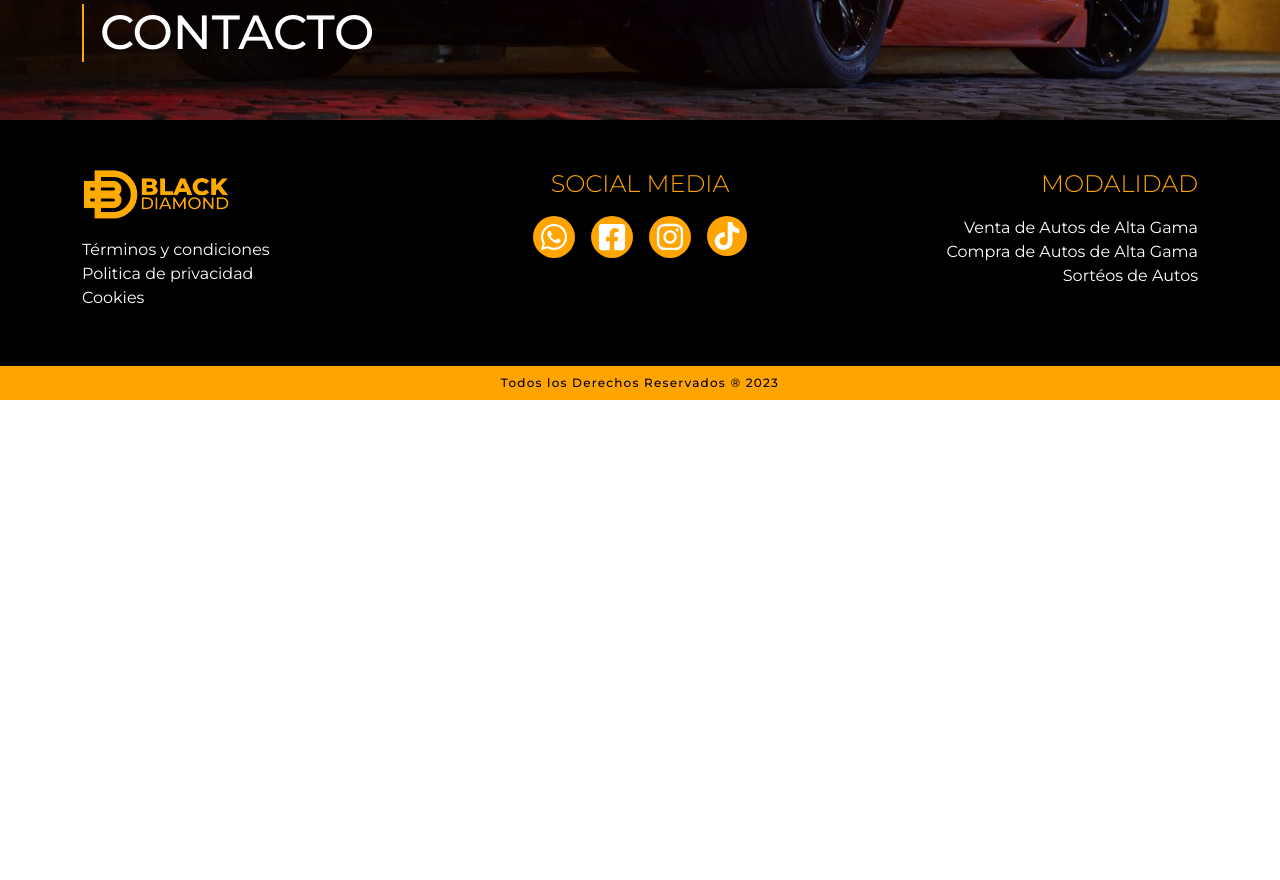
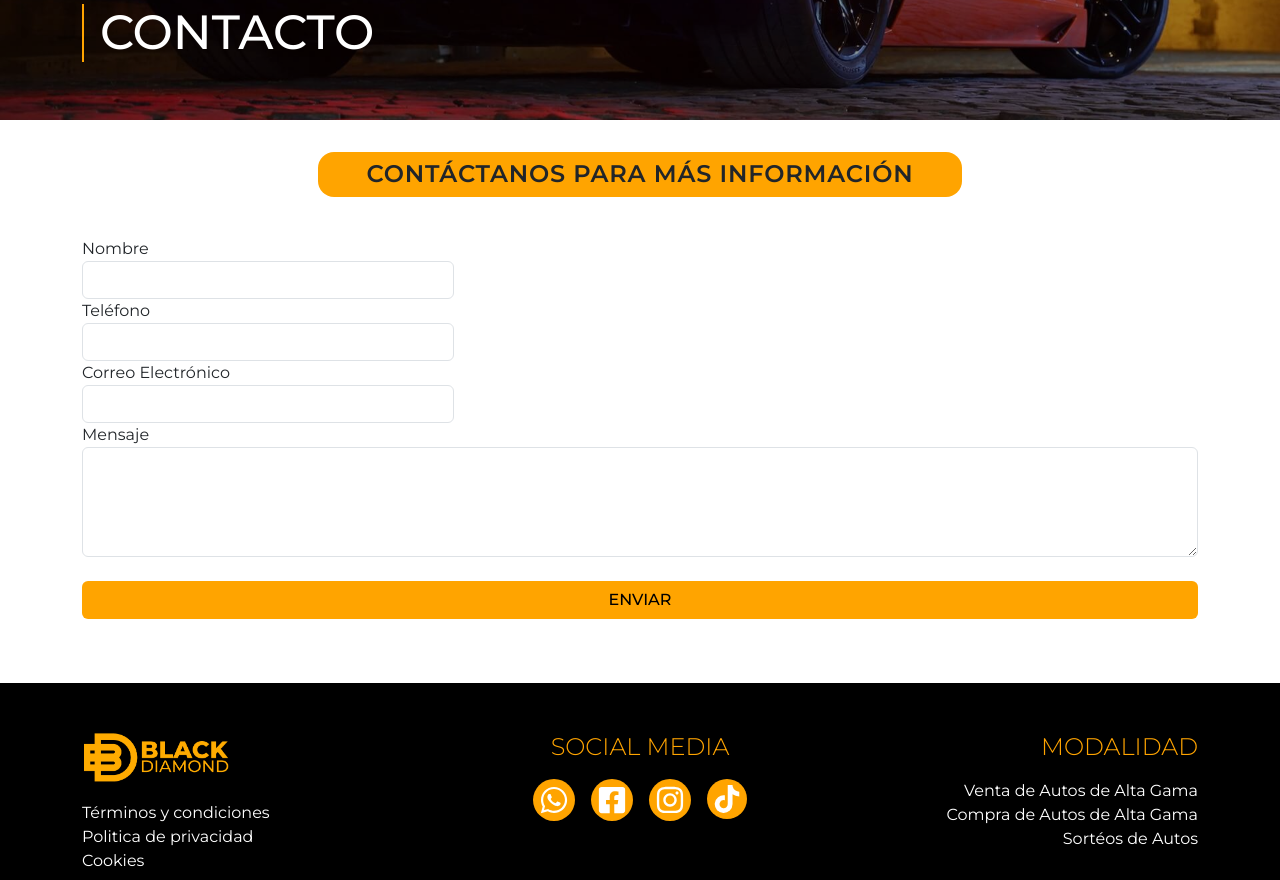
Before and after one commit to 4me7h/blackdiamond, a React (Create React App) app: page /contacto in a window 1280 px wide. Shown: the part 460-1340 px from the top of the page. Before the commit the page ends 860 px from the top, so only its background shows below. Built offline with nearby package versions, Linux system fonts and the light colour scheme.

Commit message:
component: form

```diff
--- /dev/null
+++ b/src/components/ContactForm.js
@@ -0,0 +1,106 @@
+import {useState} from "react";
+
+import Container from "react-bootstrap/esm/Container";
+import Row from "react-bootstrap/esm/Row";
+import Col from "react-bootstrap/esm/Col";
+// import Button from 'react-bootstrap/Button';
+// import Form from 'react-bootstrap/Form';
+
+const ContactForm = () => {
+
+    const [formData, setFormData] = useState({
+        name: '',
+        phone: '',
+        email: '',
+        message: '',
+    });
+
+    const handleChange = (e) => {
+        const { name, value } = e.target;
+        setFormData({
+            ...formData,
+            [name]: value,
+        });
+    };
+
+    const handleSubmit = (e) => {
+        e.preventDefault();
+        //aqui se realizan acciones con los datos
+        console.log(formData);
+    };
+
+    return(
+        <section className="contact">
+            <Container>
+                <Row>
+                    <Col>
+                        <div className="contact__container">
+                            <div className="contact__header">
+                                <h3>
+                                    <span className="text--subtitle-mark">Contáctanos para más información</span>
+                                </h3>
+                            </div>
+                            <div className="contact__content">
+                                <form onSubmit={handleSubmit}>
+                                    <div className="form-row">
+                                        <div className="form-group col-md-4">
+                                            <label htmlFor="name">Nombre</label>
+                                            <input
+                                                type="text"
+                                                className="form-control"
+                                                id="name"
+                                                name="name"
+                                                value={formData.name}
+                                                onChange={handleChange}
+                                                required
+                                            />
+                                        </div>
+                                        <div className="form-group col-md-4">
+                                            <label htmlFor="phone">Teléfono</label>
+                                            <input
+                                                type="tel"
+                                                className="form-control"
+                                                id="phone"
+                                                name="phone"
+                                                value={formData.phone}
+                                                onChange={handleChange}
+                                                required
+                                            />
+                                        </div>
+                                        <div className="form-group col-md-4">
+                                            <label htmlFor="email">Correo Electrónico</label>
+                                            <input
+                                                type="email"
+                                                className="form-control"
+                                                id="email"
+                                                name="email"
+                                                value={formData.email}
+                                                onChange={handleChange}
+                                                required
+                                            />
+                                        </div>
+                                    </div>
+                                    <div className="form-group mb-4">
+                                        <label htmlFor="message">Mensaje</label>
+                                        <textarea
+                                            className="form-control"
+                                            id="message"
+                                            name="message"
+                                            value={formData.message}
+                                            onChange={handleChange}
+                                            rows="4"
+                                            required
+                                        />
+                                    </div>
+                                    <button type="submit" className="btn btn--contact">Enviar</button>
+                                </form>
+                            </div>
+                        </div>
+                    </Col>
+                </Row>
+            </Container>
+        </section>
+    )
+}
+
+export default ContactForm;
--- /dev/null
+++ b/src/components/ContactForm.scss
@@ -0,0 +1,9 @@
+.contact {
+    padding: 2rem 0;
+    &__header {
+        text-align: center;
+    }
+    &__content {
+        padding: 2rem 0;
+    }
+}
--- a/src/pages/Contacto.js
+++ b/src/pages/Contacto.js
@@ -1,6 +1,7 @@
 import Navbar from "../components/Navbar";
 import Footer from "../components/Footer";
 import Hero from "../components/Hero";
+import ContactForm from "../components/ContactForm";
 
 import imgBackground from "../images/hero-contacto.jpg";
 
@@ -12,6 +13,7 @@ function Contacto() {
           imgBackground={imgBackground}
           text="Contacto"
       />
+      <ContactForm />
       <Footer />
     </>
   );
--- a/src/styles/Btn.scss
+++ b/src/styles/Btn.scss
@@ -30,4 +30,19 @@
             background-color: $color-black;
         }
     }
+
+    &--contact {
+        @include link {
+            color: $color-black;
+            background-color: $color-yellow;
+            display: block;
+            width: 100%;
+            text-transform: uppercase;
+            font-weight: 500;
+        }
+
+        @include hover {
+            background-color: darken($color-yellow, 10%);
+        }
+    }
 }
--- a/src/styles/Fonts.scss
+++ b/src/styles/Fonts.scss
@@ -56,7 +56,7 @@ input[type="submit"] {
         background-color: $color-yellow;
         text-transform: uppercase;
         border-radius: 1rem;
-        font-weight: bold;
+        font-weight: 600;
         letter-spacing: .05rem;
         display: inline-block;
         @include media('md') {
--- a/src/styles/Styles.scss
+++ b/src/styles/Styles.scss
@@ -14,3 +14,4 @@
 @import '../components/Mision.scss';
 @import '../components/Faq.scss';
 @import '../components/Navbar.scss';
+@import '../components/ContactForm.scss';
```
